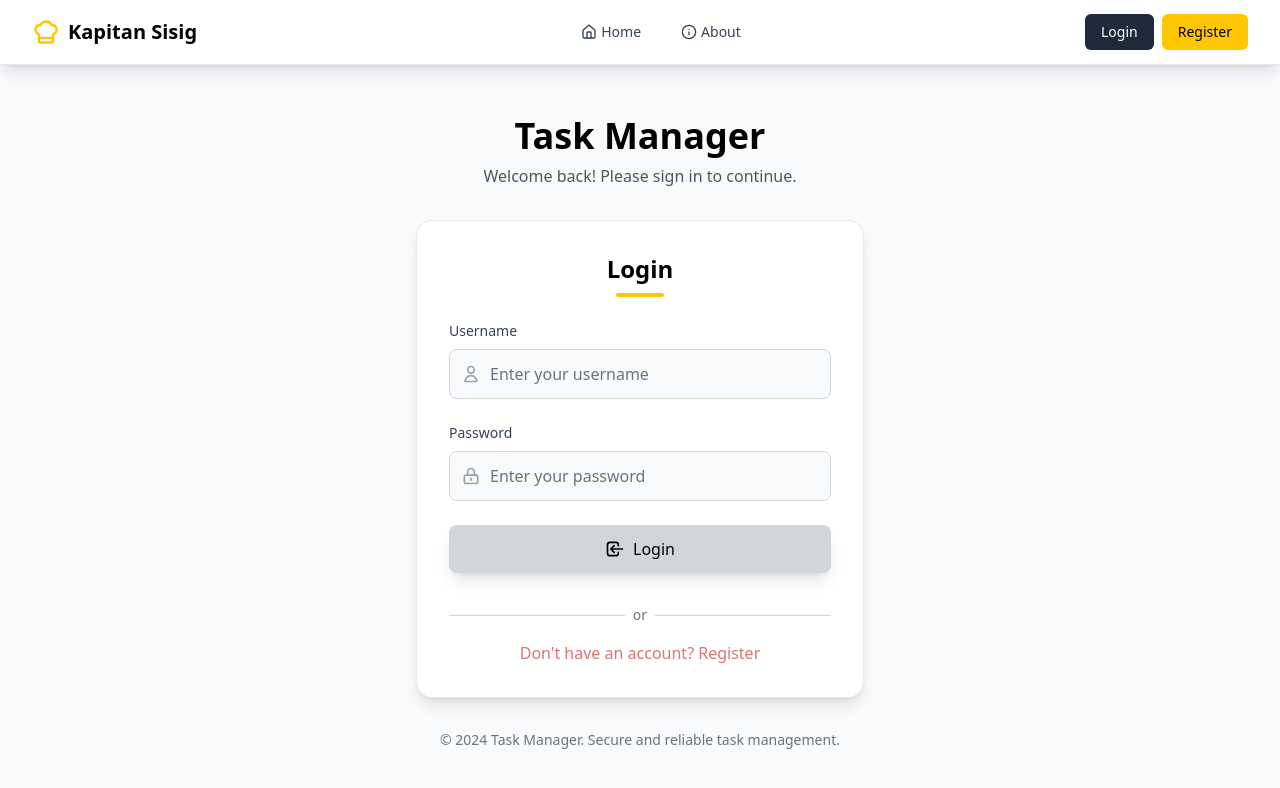
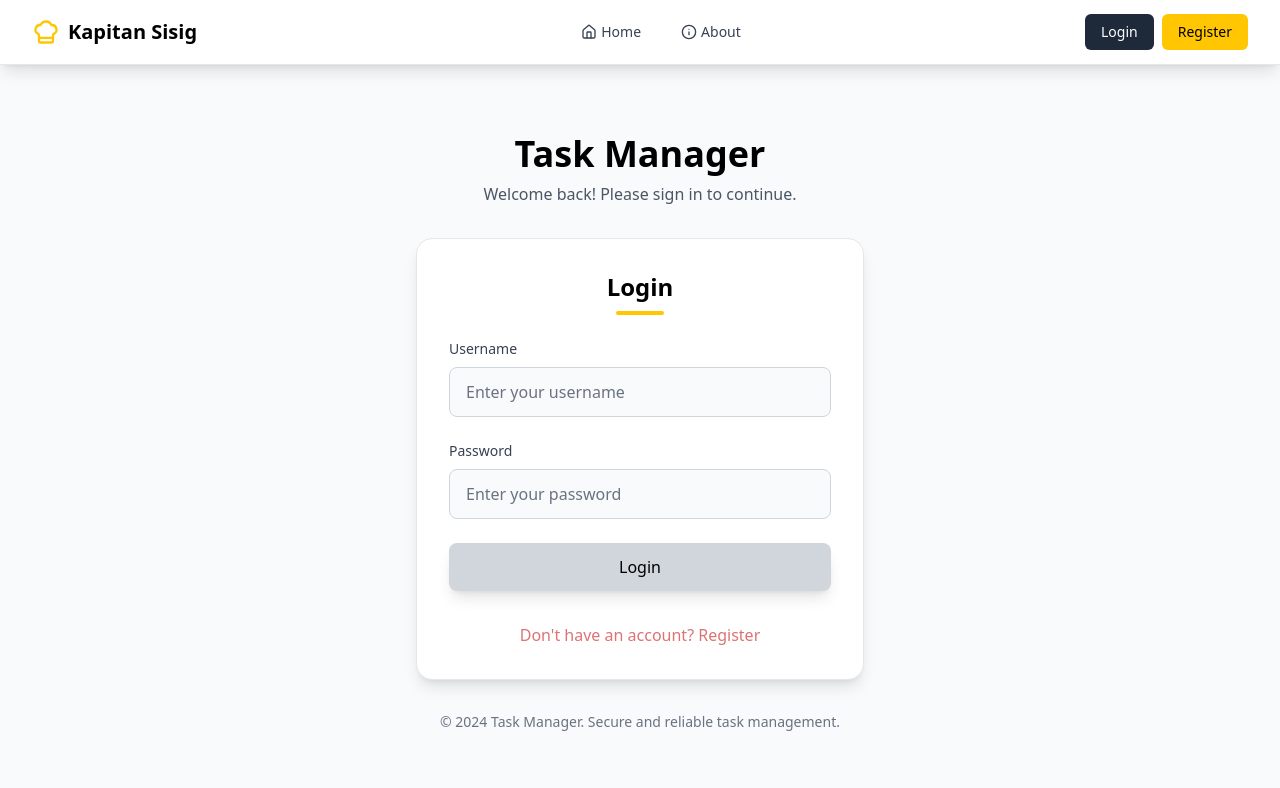
Before and after one commit to ChimpanzEatingGrades/TMSystem, a React (Vite) app in the folder frontend/: page /login in a window 1280 px wide. Shown: the top 788 px of the page. Built offline with nearby package versions, Linux system fonts and the light colour scheme.

Commit message:
changes to form

```diff
--- a/frontend/src/components/Form.jsx
+++ b/frontend/src/components/Form.jsx
@@ -10,6 +10,9 @@ import Navbar from "./Navbar"
 function Form({ route, method }) {
   const [username, setUsername] = useState("")
   const [password, setPassword] = useState("")
+  const [email, setEmail] = useState("")
+  const [firstName, setFirstName] = useState("")
+  const [lastName, setLastName] = useState("")
   const [loading, setLoading] = useState(false)
   const [error, setError] = useState("")
   const navigate = useNavigate()
@@ -24,7 +27,13 @@ function Form({ route, method }) {
     setError("")
 
     try {
-      const res = await api.post(route, { username, password })
+      let payload = { username, password }
+      if (method !== "login") {
+        payload = { ...payload, email, first_name: firstName, last_name: lastName }
+      }
+
+      const res = await api.post(route, payload)
+
       if (method === "login") {
         localStorage.setItem(ACCESS_TOKEN, res.data.access)
         localStorage.setItem(REFRESH_TOKEN, res.data.refresh)
@@ -81,17 +90,6 @@ function Form({ route, method }) {
                 <label htmlFor="username" className="block text-sm font-medium text-gray-700 mb-2">
                   Username
                 </label>
-                <div className="relative">
-                  <div className="absolute inset-y-0 left-0 pl-3 flex items-center pointer-events-none">
-                    <svg className="w-5 h-5 text-gray-400" fill="none" stroke="currentColor" viewBox="0 0 24 24">
-                      <path
-                        strokeLinecap="round"
-                        strokeLinejoin="round"
-                        strokeWidth={2}
-                        d="M16 7a4 4 0 11-8 0 4 4 0 018 0zM12 14a7 7 0 00-7 7h14a7 7 0 00-7-7z"
-                      />
-                    </svg>
-                  </div>
                 <input
                   id="username"
                   type="text"
@@ -100,27 +98,66 @@ function Form({ route, method }) {
                   onChange={(e) => setUsername(e.target.value)}
                   required
                   disabled={loading}
-                    className="w-full pl-10 pr-4 py-3 bg-gray-50 border border-gray-300 rounded-lg text-black placeholder-gray-500 focus:outline-none focus:ring-2 focus:ring-[#FFC601] focus:border-transparent transition-all duration-200 disabled:opacity-50 disabled:cursor-not-allowed"
+                  className="w-full px-4 py-3 bg-gray-50 border border-gray-300 rounded-lg text-black placeholder-gray-500 focus:outline-none focus:ring-2 focus:ring-[#FFC601] disabled:opacity-50 disabled:cursor-not-allowed"
                 />
               </div>
+
+              {/* Email / Name Fields (only in Register) */}
+              {method !== "login" && (
+                <>
+                  <div>
+                    <label htmlFor="email" className="block text-sm font-medium text-gray-700 mb-2">
+                      Email
+                    </label>
+                    <input
+                      id="email"
+                      type="email"
+                      placeholder="Enter your email"
+                      value={email}
+                      onChange={(e) => setEmail(e.target.value)}
+                      required
+                      disabled={loading}
+                      className="w-full px-4 py-3 bg-gray-50 border border-gray-300 rounded-lg text-black placeholder-gray-500 focus:outline-none focus:ring-2 focus:ring-[#FFC601] disabled:opacity-50 disabled:cursor-not-allowed"
+                    />
                   </div>
+                  <div>
+                    <label htmlFor="firstName" className="block text-sm font-medium text-gray-700 mb-2">
+                      First Name
+                    </label>
+                    <input
+                      id="firstName"
+                      type="text"
+                      placeholder="Enter your first name"
+                      value={firstName}
+                      onChange={(e) => setFirstName(e.target.value)}
+                      required
+                      disabled={loading}
+                      className="w-full px-4 py-3 bg-gray-50 border border-gray-300 rounded-lg text-black placeholder-gray-500 focus:outline-none focus:ring-2 focus:ring-[#FFC601] disabled:opacity-50 disabled:cursor-not-allowed"
+                    />
+                  </div>
+                  <div>
+                    <label htmlFor="lastName" className="block text-sm font-medium text-gray-700 mb-2">
+                      Last Name
+                    </label>
+                    <input
+                      id="lastName"
+                      type="text"
+                      placeholder="Enter your last name"
+                      value={lastName}
+                      onChange={(e) => setLastName(e.target.value)}
+                      required
+                      disabled={loading}
+                      className="w-full px-4 py-3 bg-gray-50 border border-gray-300 rounded-lg text-black placeholder-gray-500 focus:outline-none focus:ring-2 focus:ring-[#FFC601] disabled:opacity-50 disabled:cursor-not-allowed"
+                    />
+                  </div>
+                </>
+              )}
 
               {/* Password Field */}
               <div>
                 <label htmlFor="password" className="block text-sm font-medium text-gray-700 mb-2">
                   Password
                 </label>
-                <div className="relative">
-                  <div className="absolute inset-y-0 left-0 pl-3 flex items-center pointer-events-none">
-                    <svg className="w-5 h-5 text-gray-400" fill="none" stroke="currentColor" viewBox="0 0 24 24">
-                      <path
-                        strokeLinecap="round"
-                        strokeLinejoin="round"
-                        strokeWidth={2}
-                        d="M12 15v2m-6 4h12a2 2 0 002-2v-6a2 2 0 00-2-2H6a2 2 0 00-2 2v6a2 2 0 002 2zm10-10V7a4 4 0 00-8 0v4h8z"
-                      />
-                    </svg>
-                  </div>
                 <input
                   id="password"
                   type="password"
@@ -129,9 +166,8 @@ function Form({ route, method }) {
                   onChange={(e) => setPassword(e.target.value)}
                   required
                   disabled={loading}
-                    className="w-full pl-10 pr-4 py-3 bg-gray-50 border border-gray-300 rounded-lg text-black placeholder-gray-500 focus:outline-none focus:ring-2 focus:ring-[#FFC601] focus:border-transparent transition-all duration-200 disabled:opacity-50 disabled:cursor-not-allowed"
+                  className="w-full px-4 py-3 bg-gray-50 border border-gray-300 rounded-lg text-black placeholder-gray-500 focus:outline-none focus:ring-2 focus:ring-[#FFC601] disabled:opacity-50 disabled:cursor-not-allowed"
                 />
-                </div>
               </div>
 
               {/* Submit Button */}
@@ -146,41 +182,13 @@ function Form({ route, method }) {
                     <span className="ml-2">{method === "login" ? "Signing in..." : "Creating account..."}</span>
                   </>
                 ) : (
-                  <>
-                    <svg className="w-5 h-5 mr-2" fill="none" stroke="currentColor" viewBox="0 0 24 24">
-                      {method === "login" ? (
-                        <path
-                          strokeLinecap="round"
-                          strokeLinejoin="round"
-                          strokeWidth={2}
-                          d="M11 16l-4-4m0 0l4-4m-4 4h14m-5 4v1a3 3 0 01-3 3H6a3 3 0 01-3-3V7a3 3 0 013-3h7a3 3 0 013 3v1"
-                        />
-                      ) : (
-                        <path
-                          strokeLinecap="round"
-                          strokeLinejoin="round"
-                          strokeWidth={2}
-                          d="M18 9v3m0 0v3m0-3h3m-3 0h-3m-2-5a4 4 0 11-8 0 4 4 0 018 0zM3 20a6 6 0 0112 0v1H3v-1z"
-                        />
-                      )}
-                    </svg>
-                    {name}
-                  </>
+                  <>{name}</>
                 )}
               </button>
             </form>
 
             {/* Toggle Link */}
             <div className="mt-8 text-center">
-              <div className="relative">
-                <div className="absolute inset-0 flex items-center">
-                  <div className="w-full border-t border-gray-300"></div>
-                </div>
-                <div className="relative flex justify-center text-sm">
-                  <span className="px-2 bg-white text-gray-500">or</span>
-                </div>
-              </div>
-              <div className="mt-4">
               <a
                 href={toggleLink}
                 className="text-[#DD7373] hover:text-red-600 font-medium transition-colors duration-200 hover:underline"
@@ -189,9 +197,7 @@ function Form({ route, method }) {
               </a>
             </div>
           </div>
-          </div>
 
-          {/* Footer */}
           <div className="text-center mt-8 text-gray-500 text-sm">
             <p>© 2024 Task Manager. Secure and reliable task management.</p>
           </div>
```
Also changed, not shown: 1 other file (tests, documents, lock files or other folders). Lines whose indentation alone changed are shown as unchanged.
